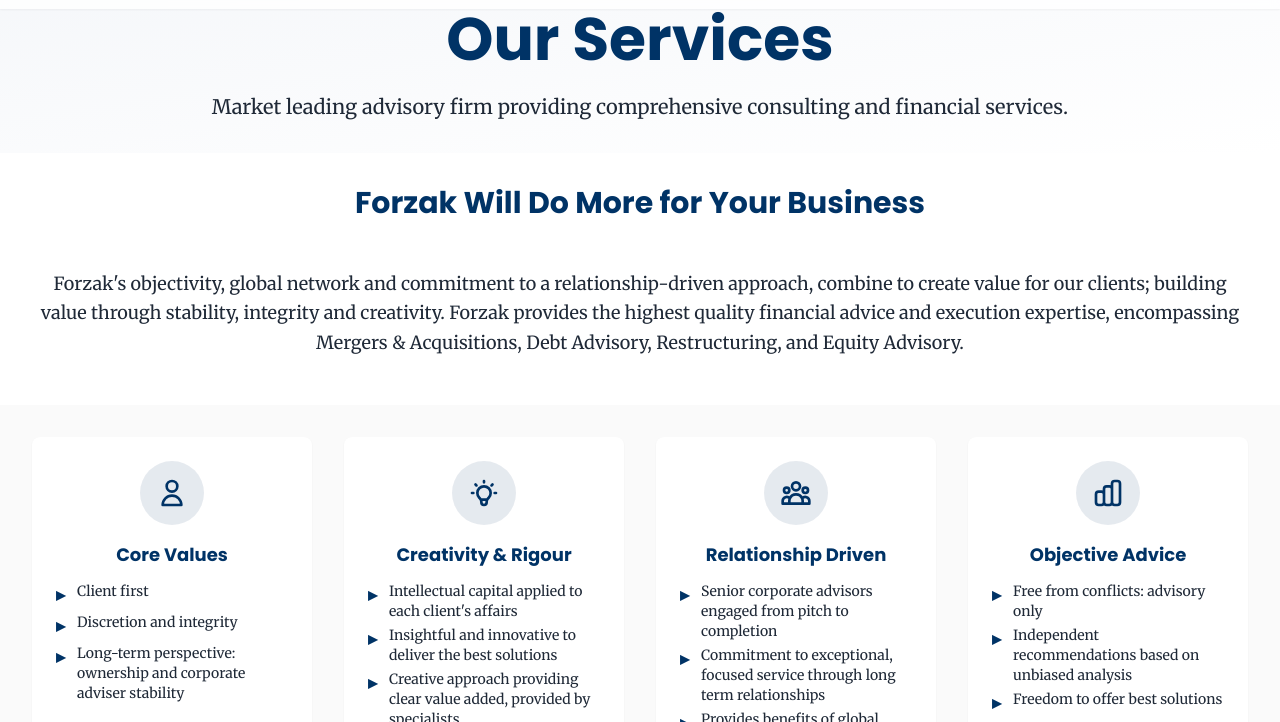
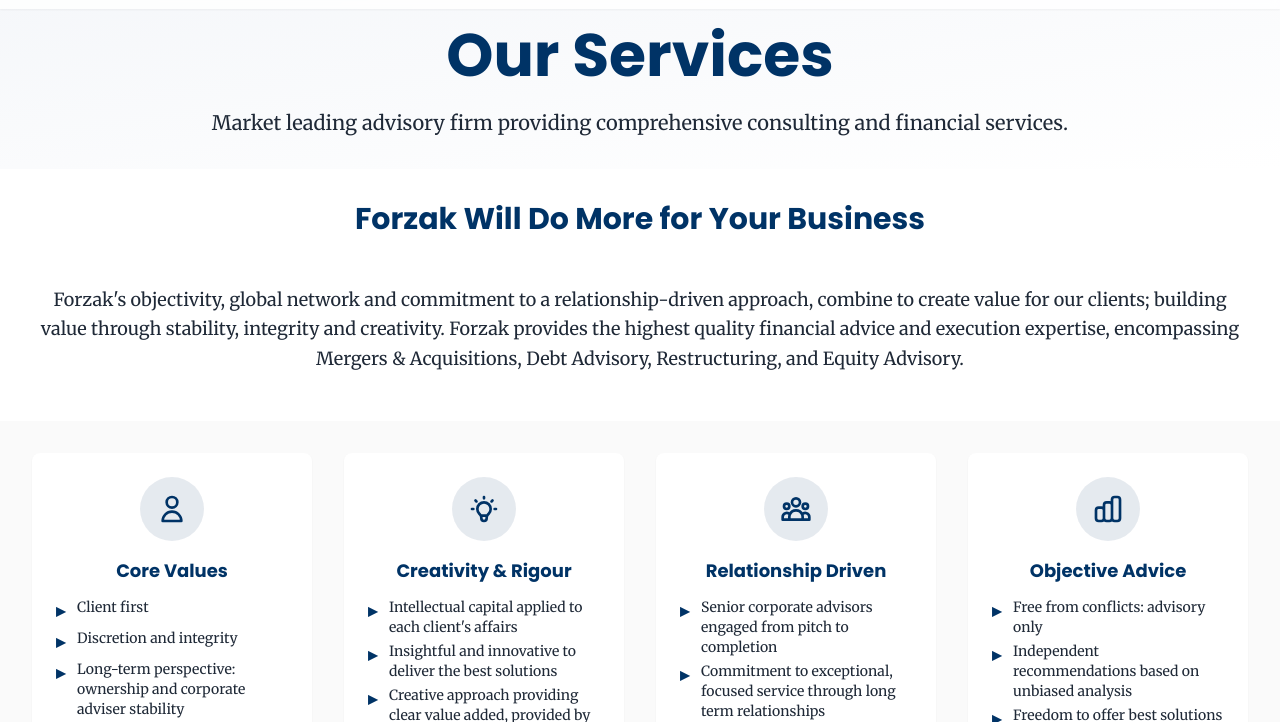
Before and after one commit to Zaki-1052/Forzak_LLC, a website built with Vite: page services.html in a window 1280 px wide. Shown: the part 71-793 px from the top of the page. Built offline with nearby package versions, Linux system fonts and the light colour scheme.

Commit message:
Update services.html

```diff
--- a/services.html
+++ b/services.html
@@ -80,7 +80,7 @@ j=d.createElement(s),dl=l!='dataLayer'?'&l='+l:'';j.async=true;j.src=
     </nav>
 
     <!-- Services Content -->
-    <main class="pt-12">
+    <main class="pt-16">
         <!-- Hero Section -->
         <section class="bg-gradient-to-br from-neutral-100 to-white py-8">
             <div class="max-w-7xl mx-auto px-4 sm:px-6 lg:px-8">
```
